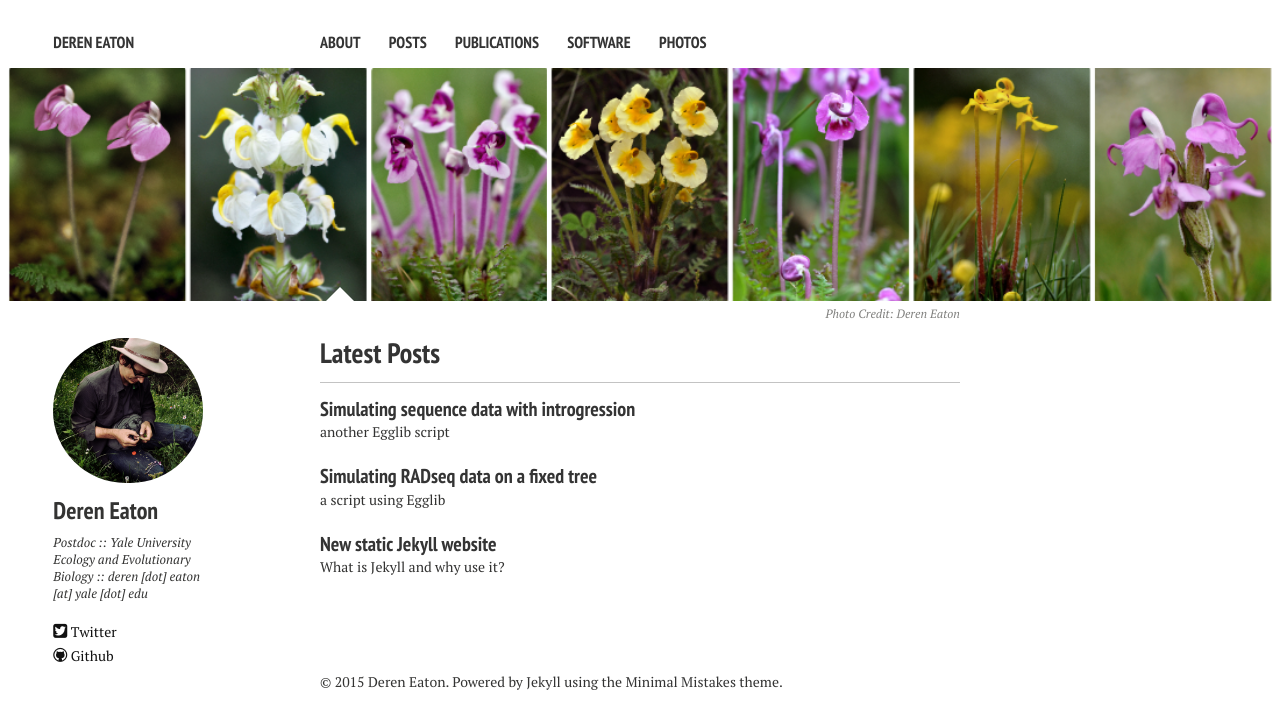
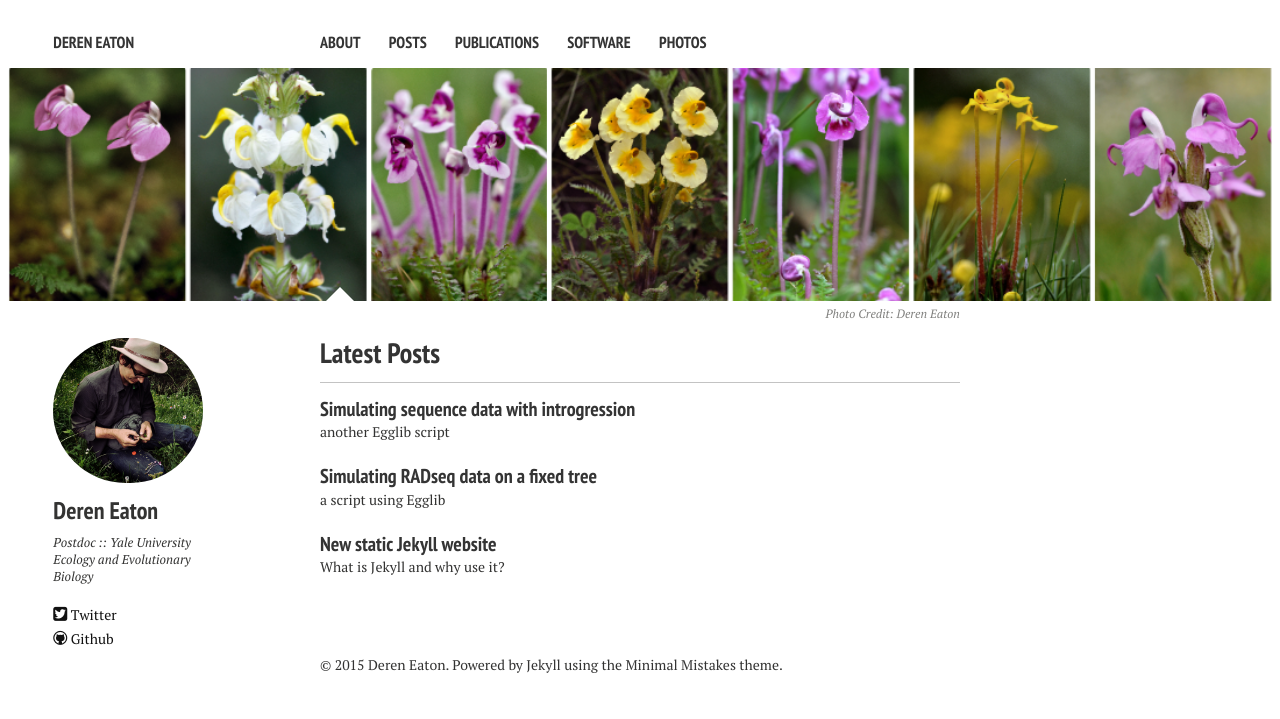
Before and after one commit to dereneaton/dereneaton.github.io, a Jekyll site: the page built from index.md, in a window 1280 px wide, cut to the strip 0-719 px from the top of the page. Built offline with Jekyll 4.4.1, drawn with Linux system fonts in a browser that asks for light colours; Markdown is read by kramdown in place of the engine named in the settings.

Commit message:
space fix to config

```diff
--- a/_config.yml
+++ b/_config.yml
@@ -9,8 +9,8 @@ relative_permalinks: false
 owner:
   name: Deren Eaton
   avatar: me_decorRNA_0610.jpg
-  bio: "Postdoc :: Yale University Ecology and Evolutionary Biology :: deren [dot] eaton [at] yale [dot] edu"
-  email: deren.eaton@yale.edu
+  bio: "Postdoc :: Yale University Ecology and Evolutionary Biology"
+  email: deren@yale.edu
   #Social networking links are used in author-bio sidebar. Update and remove as you like.
   twitter: dereneaton
   #facebook:
```
